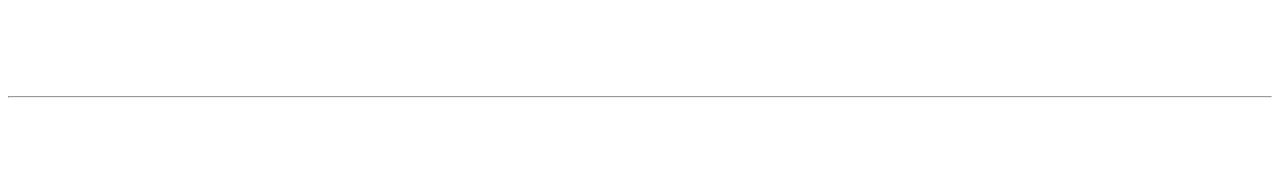
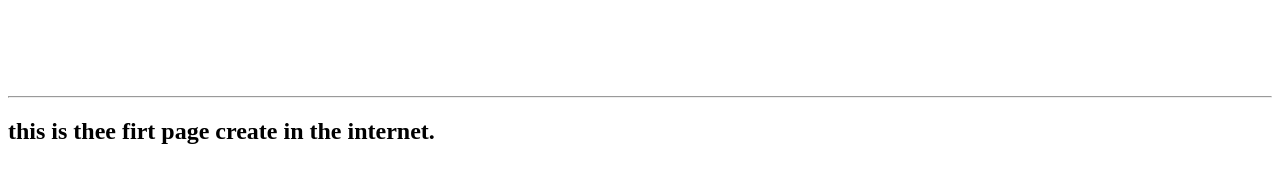
Before and after one commit to saichandu96/saichandu96.github.io, a plain HTML site: page index.html in a window 1280 px wide. Drawn offline with Linux system fonts and the light colour scheme.

Commit message:
Update index.html

```diff
--- a/index.html
+++ b/index.html
@@ -6,3 +6,4 @@
   </center>
 </marquee>
 <hr>
+<h2>this is thee firt page create in the internet.</h2>
```
